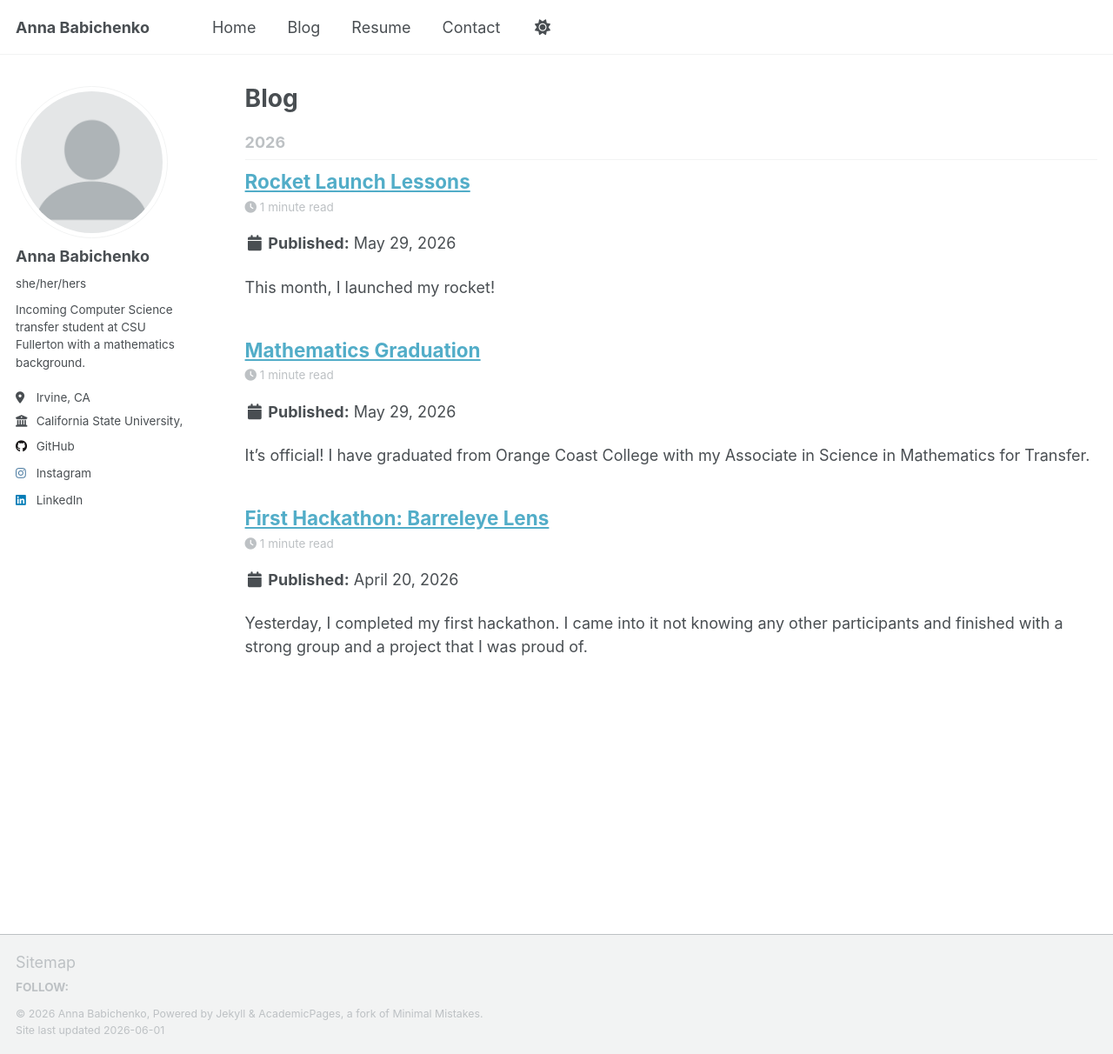
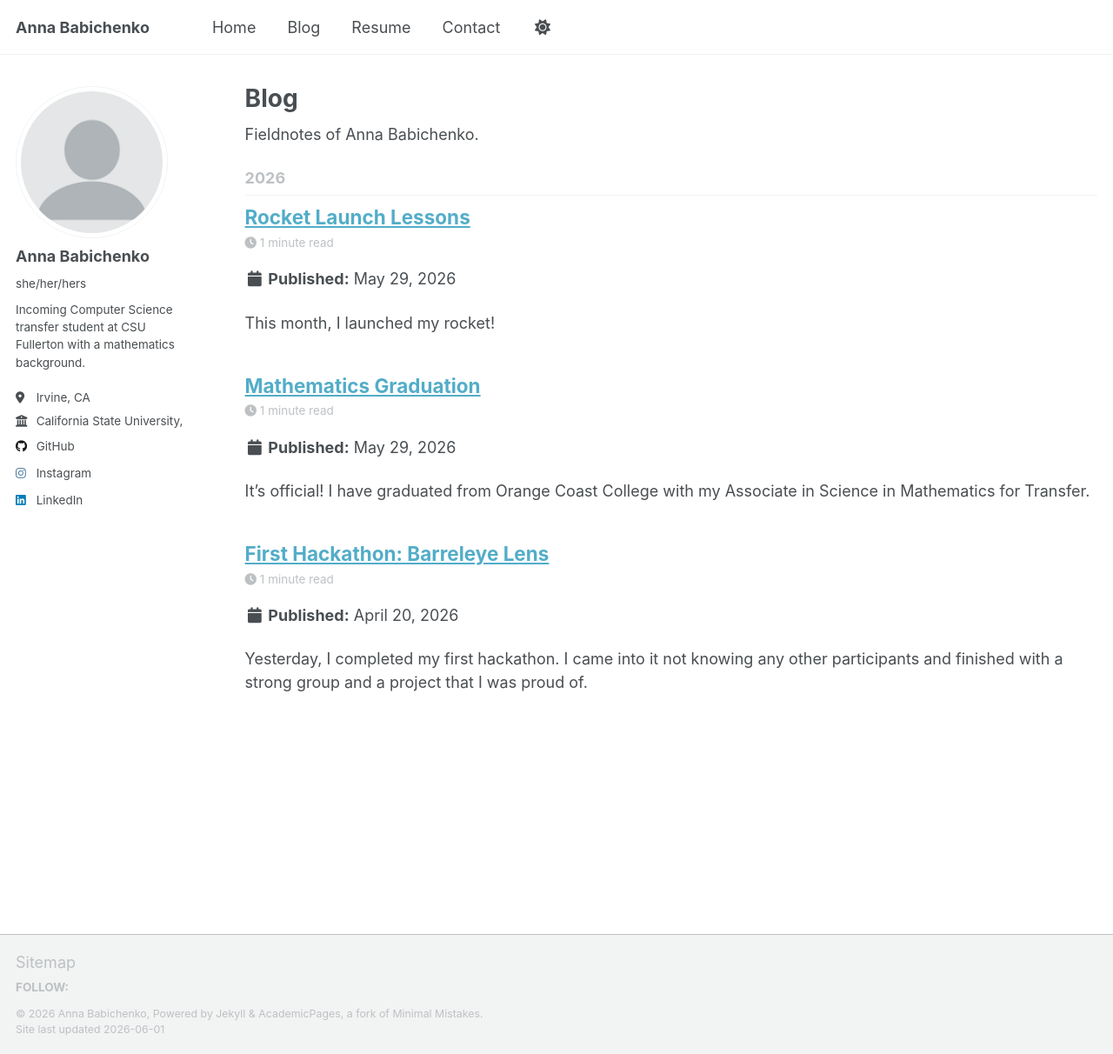
Before and after one commit to babichenko/babichenko.github.io, a Jekyll site: the page built from _pages/year-archive.html, in a window 1280 px wide and 1212 px high. Shown: the whole window at 87% size. Built offline with Jekyll 4.4.1, drawn with Linux system fonts in a browser that asks for light colours; a script that is not in the unit is left out.

Commit message:
Update year-archive.html
Added subtitle for Blog

```diff
--- a/_pages/year-archive.html
+++ b/_pages/year-archive.html
@@ -7,6 +7,8 @@ redirect_from:
   - /year-archive/
   - /wordpress/blog-posts/
 ---
+
+Fieldnotes of Anna Babichenko.
 
 {% include base_path %}
 {% capture written_year %}'None'{% endcapture %}
```
